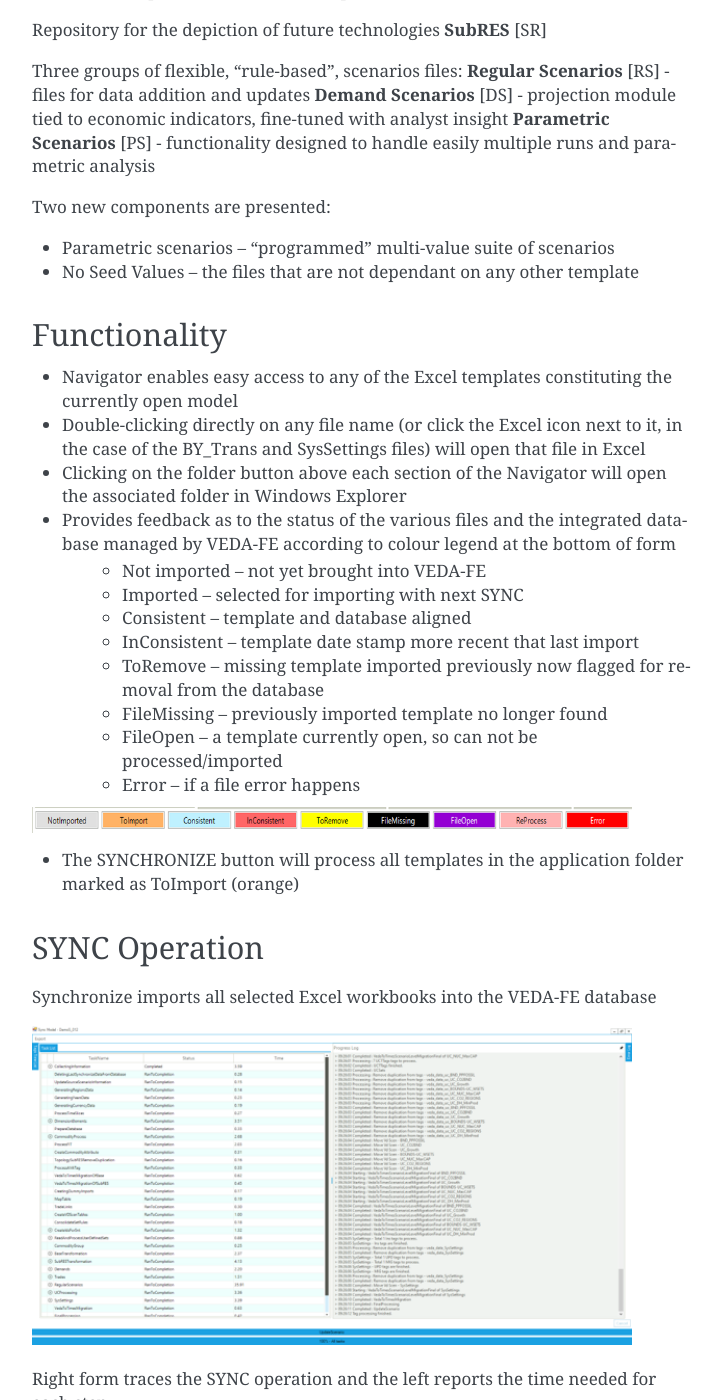
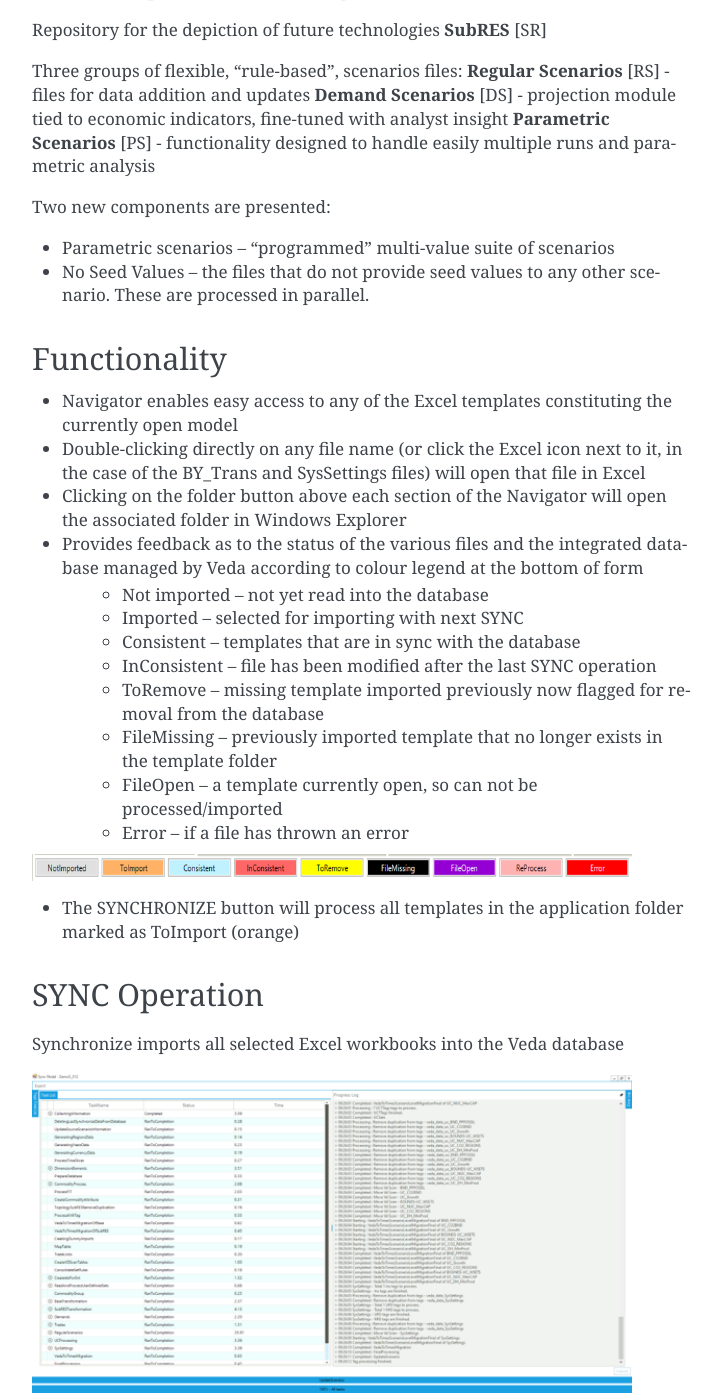
Before and after one commit to kanors-emr/Veda-documentation, a Sphinx documentation site: the page built from docs/source/pages/Navigator.rst, in a window 1280 px wide and 1400 px high, scrolled down 1067 px. Shown: the whole window, without its empty margins (388-1109 px from the left). Built offline with Sphinx 7.4.7, drawn with Linux system fonts in a browser that asks for light colours; some of the changed text lies outside the part shown.

```diff
--- a/docs/source/index.rst
+++ b/docs/source/index.rst
@@ -17,8 +17,8 @@ Veda 2.0 documentation
    pages/Veda Menu
    pages/Navigator
    pages/Browse
+   pages/Items detail
    pages/Items List
-   pages/Items detail
    pages/Run Manager
    pages/Results
    pages/TIMES attributes
--- a/docs/source/pages/Navigator.rst
+++ b/docs/source/pages/Navigator.rst
@@ -1,6 +1,6 @@
-=======================
+=========
 Navigator
-=======================
+=========
 
 Demo:
 
@@ -8,16 +8,16 @@ Demo:
 
     <iframe width="560" height="315" src="https://www.youtube.com/embed/vxUzJNxfIqw" frameborder="0" allow="accelerometer; autoplay; clipboard-write; encrypted-media; gyroscope; picture-in-picture" allowfullscreen></iframe>
 
-* The Navigator provides a comprehensive view of all the templates in the various folders managed by VEDA-FE for the current model (youtube video).
+* The Navigator provides a comprehensive view of all the templates in the various folders managed by Veda for the current model (youtube video).
 * The Navigator is the main vehicle for accessing, importing, and coordinating the various templates that make up a model.
-* Its main screen is divided into sub-windows according to the various types of templates managed by VEDA-FE.
+* Its main screen is divided into sub-windows according to the various types of templates managed by Veda.
 
 .. image:: images/navigator.png
    :width: 600
 
 
 Quadrants
-###################################
+#########
 
 Template containing comprehensive information about the model’s basic structure (regions, sub-regions, time-periods, time-slices, …)
 **SysSetting**
@@ -38,23 +38,23 @@ Three groups of flexible, “rule-based”, scenarios files:
 Two new components are presented:
 
 * Parametric scenarios – “programmed” multi-value suite of scenarios
-* No Seed Values – the files that are not dependant on any other template
+* No Seed Values – the files that do not provide seed values to any other scenario. These are processed in parallel.
 
 Functionality
-###############
+#############
 
 * Navigator enables easy access to any of the Excel templates constituting the currently open model
 * Double-clicking directly on any file name (or click the Excel icon next to it, in the case of the BY_Trans and SysSettings files) will open that file in Excel
 * Clicking on the folder button above each section of the Navigator will open the associated folder in Windows Explorer
-* Provides feedback as to the status of the various files and the integrated database managed by VEDA-FE according to colour legend at the bottom of form
-    * Not imported – not yet brought into VEDA-FE
+* Provides feedback as to the status of the various files and the integrated database managed by Veda according to colour legend at the bottom of form
+    * Not imported – not yet read into the database
     * Imported – selected for importing with next SYNC
-    * Consistent – template and database aligned
-    * InConsistent – template date stamp more recent that last import
+    * Consistent – templates that are in sync with the database
+    * InConsistent – file has been modified after the last SYNC operation
     * ToRemove – missing template imported previously now flagged for removal from the database
-    * FileMissing – previously imported template no longer found
+    * FileMissing – previously imported template that no longer exists in the template folder
     * FileOpen – a template currently open, so can not be processed/imported
-    * Error – if a file error happens
+    * Error – if a file has thrown an error
 
 .. image:: images/nav_files_status_legend.png
    :width: 600
@@ -67,7 +67,7 @@ Functionality
 SYNC Operation
 ###################################
 
-Synchronize imports all selected Excel workbooks into the VEDA-FE database
+Synchronize imports all selected Excel workbooks into the Veda database
 
 .. image:: images/sync_form_2.png
    :width: 600
```
Also changed, not shown: docs/source/pages/introduction.rst (+16 -1 lines), docs/source/pages/images/information_tag_details.png (added).
